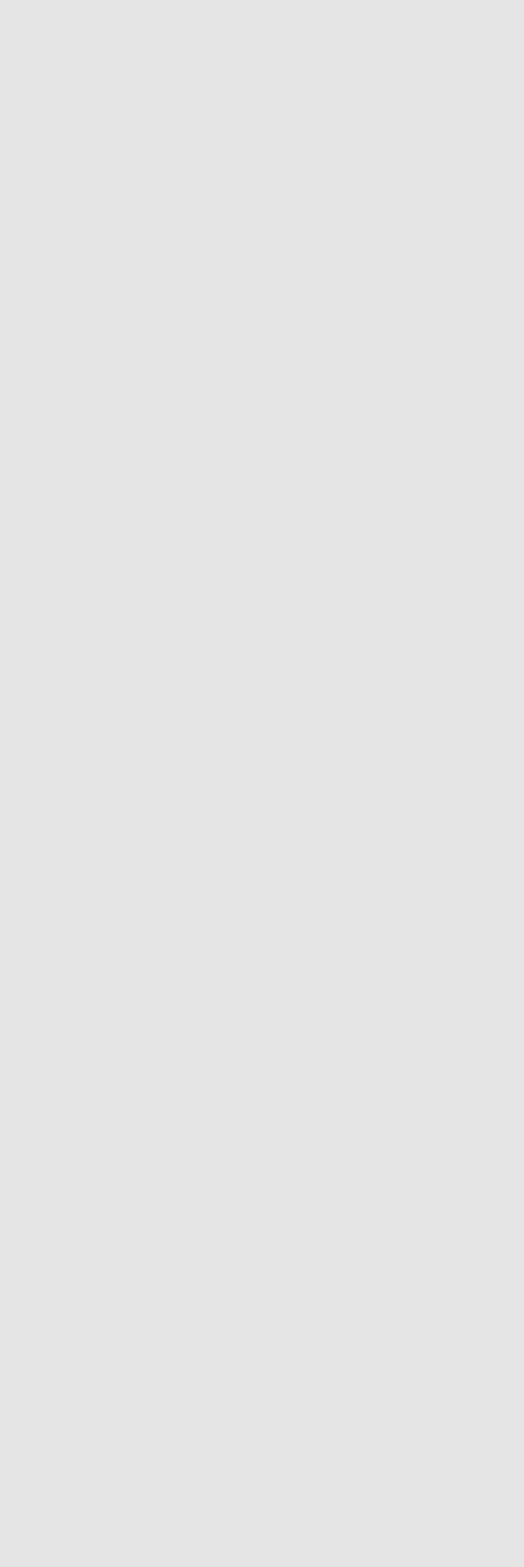
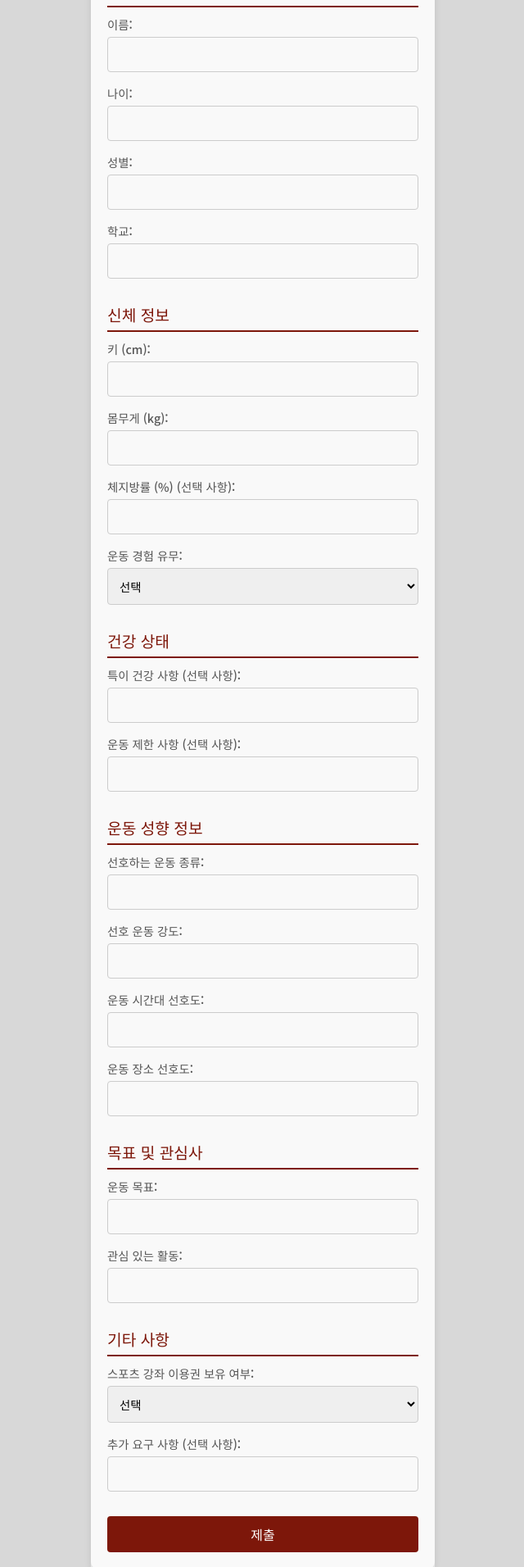
Before and after one commit to SSD117/SSD-Front-End, a React (Create React App) app: page /page4/signup2 in a window 1280 px wide. Before the commit this address had no page. Shown: the part 149-2061 px from the top of the page at 82% size, without its empty margins (319-959 px from the left). Before the commit the page ends 800 px from the top, so only its background shows below. Built offline with nearby package versions, Linux system fonts and the light colour scheme; the HTML template or start-up script is replaced by a standard one; a web font is replaced by a local one.

Commit message:
회원 정보 입력 페이지 제작

```diff
--- a/src/App.js
+++ b/src/App.js
@@ -12,6 +12,7 @@ import Page2 from "./pages/Page2/Page2";
 import Page3 from "./pages/Page3/Page3";
 import Page4 from "./pages/Page4/Page4";
 import Page4_1 from "./pages/Page4/Page4_1";
+import Page4_2 from "./pages/Page4/Page4_2";
 import SearchPage from "./pages/Search/SearchPage";
 
 const Layout = () => (
@@ -36,6 +37,7 @@ function App() {
           <Route path="/page3" element={<Page3 />} />
           <Route path="/page4" element={<Page4 />} />
           <Route path="/page4/signup" element={<Page4_1 />} />
+          <Route path="/page4/signup2" element={<Page4_2 />} />
           <Route path="/search" element={<SearchPage />} />
         </Route>
       </Routes>
--- a/src/pages/Page4/Page4.css
+++ b/src/pages/Page4/Page4.css
@@ -57,14 +57,16 @@ input:focus {
     font-size: 16px;
     color: #fff;
     background-color: #7D170A;
-    border: none;
+    border: 1px solid #ffffff;
     border-radius: 5px;
     cursor: pointer;
     transition: background-color 0.3s;
 }
 
 .login-button:hover {
-    background-color: #a42010;
+    color: #7D170A;
+    background-color: #fff;
+    border: 1px solid #7D170A;
 }
 
 .signup-button {
--- /dev/null
+++ b/src/pages/Page4/Page4_2.css
@@ -0,0 +1,69 @@
+.form-container {
+    max-width: 600px;
+    margin: 0 auto;
+    padding: 20px;
+    background-color: #f9f9f9;
+    border-radius: 8px;
+    box-shadow: 0 4px 8px rgba(0, 0, 0, 0.1);
+}
+
+h2 {
+    text-align: center;
+    color: #333;
+    margin-bottom: 20px;
+}
+
+.section {
+    margin-bottom: 30px;
+}
+
+.section h3 {
+    color: #7D170A;
+    font-size: 1.2em;
+    margin-bottom: 10px;
+    border-bottom: 2px solid #7D170A;
+    padding-bottom: 5px;
+}
+
+.form-group {
+    display: flex;
+    flex-direction: column;
+    margin-bottom: 15px;
+}
+
+.form-group label {
+    font-size: 0.9em;
+    color: #555;
+    margin-bottom: 5px;
+}
+
+.form-group input,
+.form-group select {
+    padding: 10px;
+    font-size: 0.9em;
+    border: 1px solid #ccc;
+    border-radius: 4px;
+    transition: border-color 0.3s ease;
+}
+
+.form-group input:focus,
+.form-group select:focus {
+    border-color: #7D170A;
+    outline: none;
+}
+
+button[type="submit"] {
+    width: 100%;
+    padding: 10px;
+    background-color: #7D170A;
+    color: #fff;
+    font-size: 1em;
+    border: none;
+    border-radius: 4px;
+    cursor: pointer;
+    transition: background-color 0.3s ease;
+}
+
+button[type="submit"]:hover {
+    background-color: #5A1207;
+}
--- a/src/pages/Page4/Page4_2.jsx
+++ b/src/pages/Page4/Page4_2.jsx
@@ -1,41 +1,26 @@
-// page4_2.jsx
-import React, { useState } from "react";
+import React, { useState } from 'react';
+import './Page4_2.css';
 
-export default function Page4_2() {
+const Page4_2 = () => {
   const [formData, setFormData] = useState({
-    name: "",
-    age: "",
-    gender: "",
-    school: "",
-    height: "",
-    weight: "",
-    bodyFat: "",
-    exerciseExperience: "",
-    healthConditions: "",
-    exerciseLimitations: "",
-    preferredExerciseType: "",
-    preferredIntensity: "",
-    preferredTime: "",
-    preferredLocation: "",
-    exerciseGoal: "",
-    interestActivities: "",
-    hasSportsVoucher: "",
-    additionalRequirements: "",
-    teamOrSolo: "",
-    frequency: "",
-    intensity: "",
-    goalType: "",
-    timeOfDay: "",
-    environment: "",
-    motivation: "",
-    routinePreference: "",
-    companion: "",
-    shortOrLongGoal: "",
-    planType: "",
-    recoveryPreference: "",
-    exerciseType: "",
-    musicPreference: "",
-    concentration: ""
+    name: '',
+    age: '',
+    gender: '',
+    school: '',
+    height: '',
+    weight: '',
+    bodyFat: '',
+    experience: '',
+    healthIssues: '',
+    limitations: '',
+    preferredExerciseType: '',
+    preferredIntensity: '',
+    preferredTime: '',
+    preferredLocation: '',
+    goals: '',
+    activities: '',
+    voucher: '',
+    additionalRequests: '',
   });
 
   const handleChange = (e) => {
@@ -45,58 +30,127 @@ export default function Page4_2() {
 
   const handleSubmit = (e) => {
     e.preventDefault();
-    console.log(formData); // 제출된 데이터를 처리하는 로직
+    console.log(formData);
   };
 
   return (
-    <div>
+    <div className="form-container">
       <h2>회원 정보 입력</h2>
       <form onSubmit={handleSubmit}>
+        {/* 기본 정보 */}
+        <div className="section">
           <h3>기본 정보</h3>
-        <label>이름: <input type="text" name="name" value={formData.name} onChange={handleChange} /></label>
-        <label>나이: <input type="number" name="age" value={formData.age} onChange={handleChange} /></label>
-        <label>성별: <input type="text" name="gender" value={formData.gender} onChange={handleChange} /></label>
-        <label>학교: <input type="text" name="school" value={formData.school} onChange={handleChange} /></label>
+          <div className="form-group">
+            <label>이름:</label>
+            <input type="text" name="name" value={formData.name} onChange={handleChange} />
+          </div>
+          <div className="form-group">
+            <label>나이:</label>
+            <input type="number" name="age" value={formData.age} onChange={handleChange} />
+          </div>
+          <div className="form-group">
+            <label>성별:</label>
+            <input type="text" name="gender" value={formData.gender} onChange={handleChange} />
+          </div>
+          <div className="form-group">
+            <label>학교:</label>
+            <input type="text" name="school" value={formData.school} onChange={handleChange} />
+          </div>
+        </div>
 
+        {/* 신체 정보 */}
+        <div className="section">
           <h3>신체 정보</h3>
-        <label>키 (cm): <input type="number" name="height" value={formData.height} onChange={handleChange} /></label>
-        <label>몸무게 (kg): <input type="number" name="weight" value={formData.weight} onChange={handleChange} /></label>
-        <label>체지방률 (%): <input type="number" name="bodyFat" value={formData.bodyFat} onChange={handleChange} /></label>
-        <label>운동 경험:
-          <select name="exerciseExperience" value={formData.exerciseExperience} onChange={handleChange}>
+          <div className="form-group">
+            <label>키 (cm):</label>
+            <input type="number" name="height" value={formData.height} onChange={handleChange} />
+          </div>
+          <div className="form-group">
+            <label>몸무게 (kg):</label>
+            <input type="number" name="weight" value={formData.weight} onChange={handleChange} />
+          </div>
+          <div className="form-group">
+            <label>체지방률 (%) (선택 사항):</label>
+            <input type="number" name="bodyFat" value={formData.bodyFat} onChange={handleChange} />
+          </div>
+          <div className="form-group">
+            <label>운동 경험 유무:</label>
+            <select name="experience" value={formData.experience} onChange={handleChange}>
               <option value="">선택</option>
               <option value="있음">있음</option>
               <option value="없음">없음</option>
             </select>
-        </label>
+          </div>
+        </div>
 
+        {/* 건강 상태 */}
+        <div className="section">
           <h3>건강 상태</h3>
-        <label>특이 건강 사항: <input type="text" name="healthConditions" value={formData.healthConditions} onChange={handleChange} /></label>
-        <label>운동 제한 사항: <input type="text" name="exerciseLimitations" value={formData.exerciseLimitations} onChange={handleChange} /></label>
+          <div className="form-group">
+            <label>특이 건강 사항 (선택 사항):</label>
+            <input type="text" name="healthIssues" value={formData.healthIssues} onChange={handleChange} />
+          </div>
+          <div className="form-group">
+            <label>운동 제한 사항 (선택 사항):</label>
+            <input type="text" name="limitations" value={formData.limitations} onChange={handleChange} />
+          </div>
+        </div>
 
+        {/* 운동 성향 정보 */}
+        <div className="section">
           <h3>운동 성향 정보</h3>
-        <label>선호 운동 종류: <input type="text" name="preferredExerciseType" value={formData.preferredExerciseType} onChange={handleChange} /></label>
-        <label>선호 운동 강도: <input type="text" name="preferredIntensity" value={formData.preferredIntensity} onChange={handleChange} /></label>
-        <label>운동 시간대 선호도: <input type="text" name="preferredTime" value={formData.preferredTime} onChange={handleChange} /></label>
-        <label>운동 장소 선호도: <input type="text" name="preferredLocation" value={formData.preferredLocation} onChange={handleChange} /></label>
+          <div className="form-group">
+            <label>선호하는 운동 종류:</label>
+            <input type="text" name="preferredExerciseType" value={formData.preferredExerciseType} onChange={handleChange} />
+          </div>
+          <div className="form-group">
+            <label>선호 운동 강도:</label>
+            <input type="text" name="preferredIntensity" value={formData.preferredIntensity} onChange={handleChange} />
+          </div>
+          <div className="form-group">
+            <label>운동 시간대 선호도:</label>
+            <input type="text" name="preferredTime" value={formData.preferredTime} onChange={handleChange} />
+          </div>
+          <div className="form-group">
+            <label>운동 장소 선호도:</label>
+            <input type="text" name="preferredLocation" value={formData.preferredLocation} onChange={handleChange} />
+          </div>
+        </div>
 
+        {/* 목표 및 관심사 */}
+        <div className="section">
           <h3>목표 및 관심사</h3>
-        <label>운동 목표: <input type="text" name="exerciseGoal" value={formData.exerciseGoal} onChange={handleChange} /></label>
-        <label>관심 있는 활동: <input type="text" name="interestActivities" value={formData.interestActivities} onChange={handleChange} /></label>
-        <label>스포츠 강좌 이용권 보유 여부:
-          <select name="hasSportsVoucher" value={formData.hasSportsVoucher} onChange={handleChange}>
+          <div className="form-group">
+            <label>운동 목표:</label>
+            <input type="text" name="goals" value={formData.goals} onChange={handleChange} />
+          </div>
+          <div className="form-group">
+            <label>관심 있는 활동:</label>
+            <input type="text" name="activities" value={formData.activities} onChange={handleChange} />
+          </div>
+        </div>
+
+        {/* 기타 사항 */}
+        <div className="section">
+          <h3>기타 사항</h3>
+          <div className="form-group">
+            <label>스포츠 강좌 이용권 보유 여부:</label>
+            <select name="voucher" value={formData.voucher} onChange={handleChange}>
               <option value="">선택</option>
               <option value="있음">있음</option>
               <option value="없음">없음</option>
             </select>
-        </label>
-        <label>추가 요구 사항: <input type="text" name="additionalRequirements" value={formData.additionalRequirements} onChange={handleChange} /></label>
-
-        {/* 기타 사항 */}
-        {/* 필요한 추가 사항 필드를 나열합니다 */}
+          </div>
+          <div className="form-group">
+            <label>추가 요구 사항 (선택 사항):</label>
+            <input type="text" name="additionalRequests" value={formData.additionalRequests} onChange={handleChange} />
+          </div>
+        </div>
 
         <button type="submit">제출</button>
       </form>
     </div>
   );
-}
+};
+
+export default Page4_2;
```
Also changed, not shown: src/pages/Page4/Page4_1.jsx (+9 -2 lines). Lines whose indentation alone changed are shown as unchanged.
